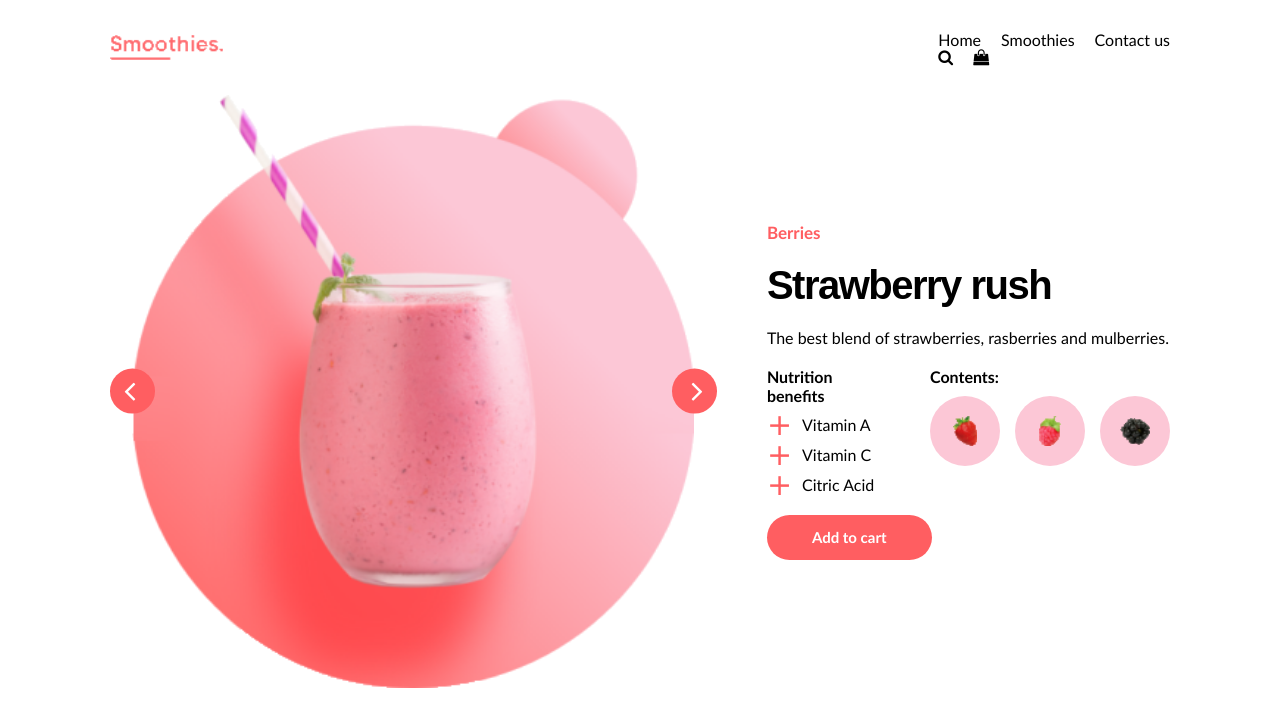
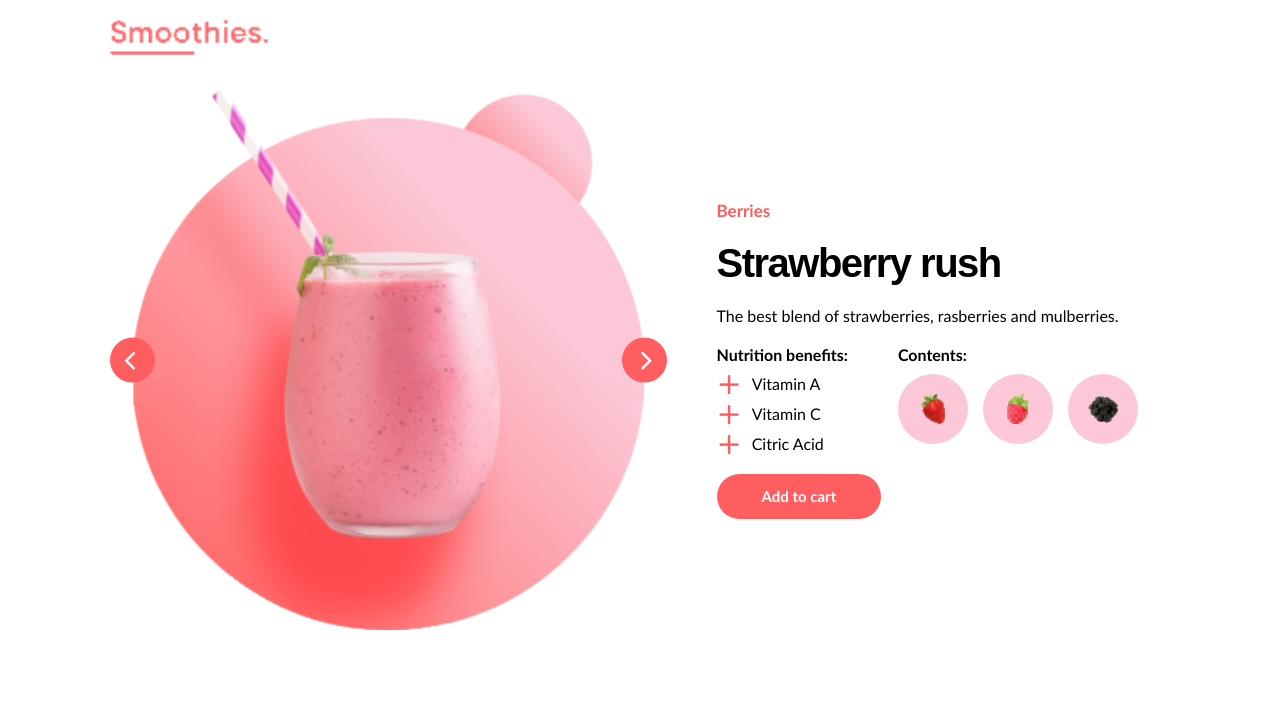
Before and after one commit to zazeli/6-berries_project, a website: page index.html in a window 1280 px wide. Drawn offline with Linux system fonts and the light colour scheme.

Commit message:
Design commit

```diff
--- a/css/main.css
+++ b/css/main.css
@@ -14,7 +14,7 @@ body {
   gap: 30px;
   justify-content: flex-start;
   align-items: center;
-  padding: 30px 0;
+  padding: 70px 0 30px 0;
 }
 
 .container {
@@ -23,23 +23,51 @@ body {
   align-items: center;
   gap: 50px;
   width: 100%;
-  padding: 0 20px;
+  padding: 20px;
+  position: relative;
+}
+
+header.container {
+    position: fixed;
+    top: 0;
+    z-index: 1;
+    background-color: #fff;
 }
 
 main.container {
   flex-direction: column;
   justify-content: flex-start;
   align-items: center;
-  min-height: calc(100% - 80px);
+  min-height: calc(100% - 120px);
 }
 
 .logo {
-  height: 25px;
+  height: 35px;
   margin-right: auto;
 }
 
+.main-menu {
+    display: none;
+    flex-direction: column;
+    align-items: center;
+    position: absolute;
+    padding: 20px;
+    bottom: 0;
+    right: 0;
+    z-index: 1;
+    transform: translateY(100%);
+    background-color: #fff;
+    box-shadow: 0 2px 4px #0003;
+    left: 0;
+}
+
+.menu-visible .main-menu {
+    display: flex;
+}
+
 .menu {
-  display: none;
+  display: flex;
+  flex-direction: column;
   gap: 20px;
 }
 
@@ -121,6 +149,7 @@ main.container {
 .text > .contains {
   display: flex;
   flex-direction: column;
+  flex-wrap: wrap;
   gap: 20px 50px;
 }
 
@@ -209,9 +238,6 @@ main.container {
   .container {
     width: 660px;
   }
-  .menu {
-    display: flex;
-  }
   .hamburger {
     display: none;
   }
@@ -219,10 +245,10 @@ main.container {
     flex-direction: row;
   }
   .gallery {
-    width: 60%;
+    width: 55%;
   }
   .text {
-    width: 40%;
+    width: 45%;
   }
 }
 
--- a/index.html
+++ b/index.html
@@ -17,6 +17,7 @@
 </head>
 
 <body>
+    <!-- <header class="container menu-visible"> -->
     <header class="container">
         <img src="./img/logo.png" alt="logo" class="logo">
         <div class="main-menu">
@@ -48,7 +49,7 @@
             <p class="description">The best blend of strawberries, rasberries and mulberries.</p>
             <div class="contains">
                 <div class="list">
-                    <h2 class="list-title">Nutrition benefits</h2>
+                    <h2 class="list-title">Nutrition benefits:</h2>
                     <ul class="list-plus">
                         <li>Vitamin A</li>
                         <li>Vitamin C</li>
```
